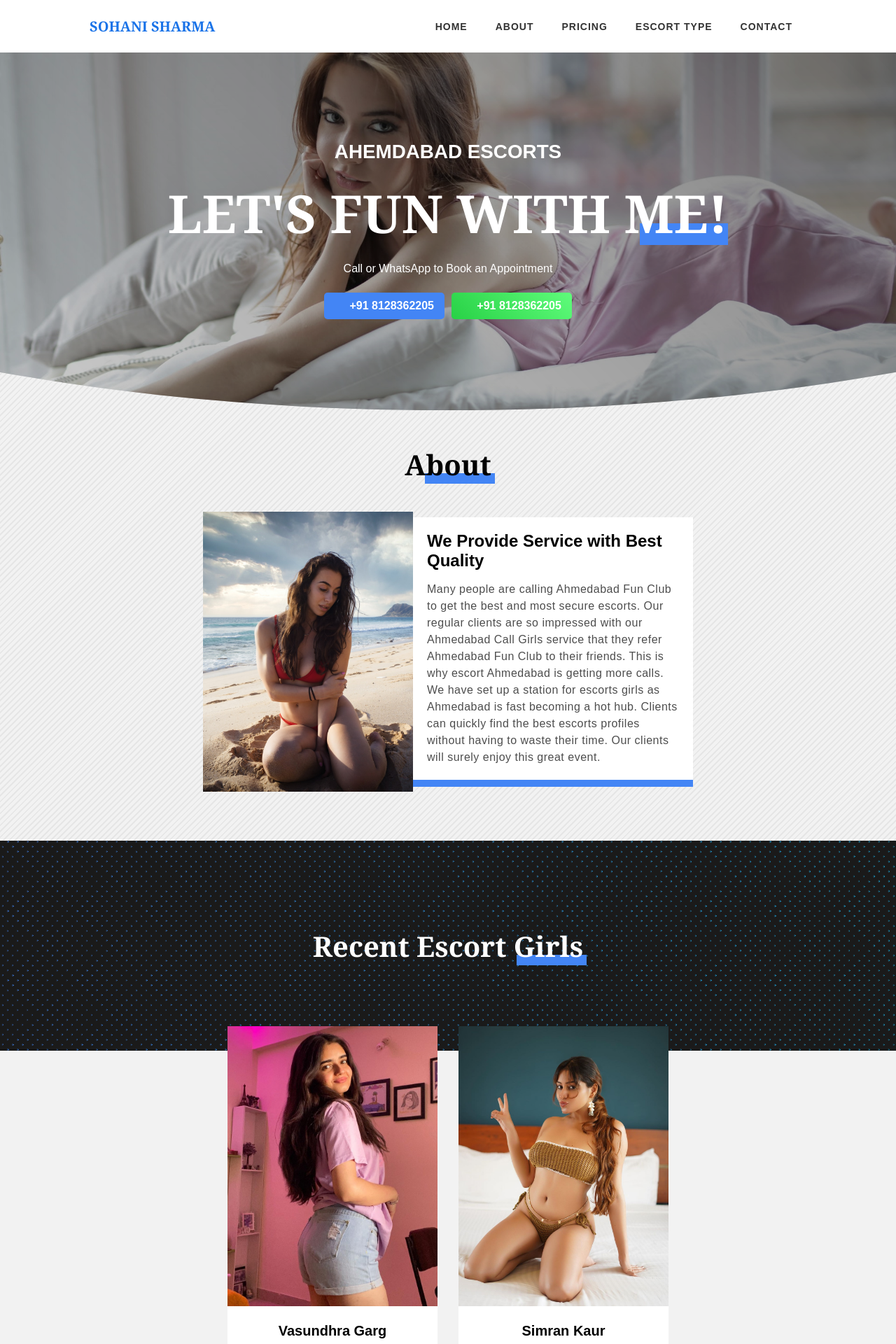
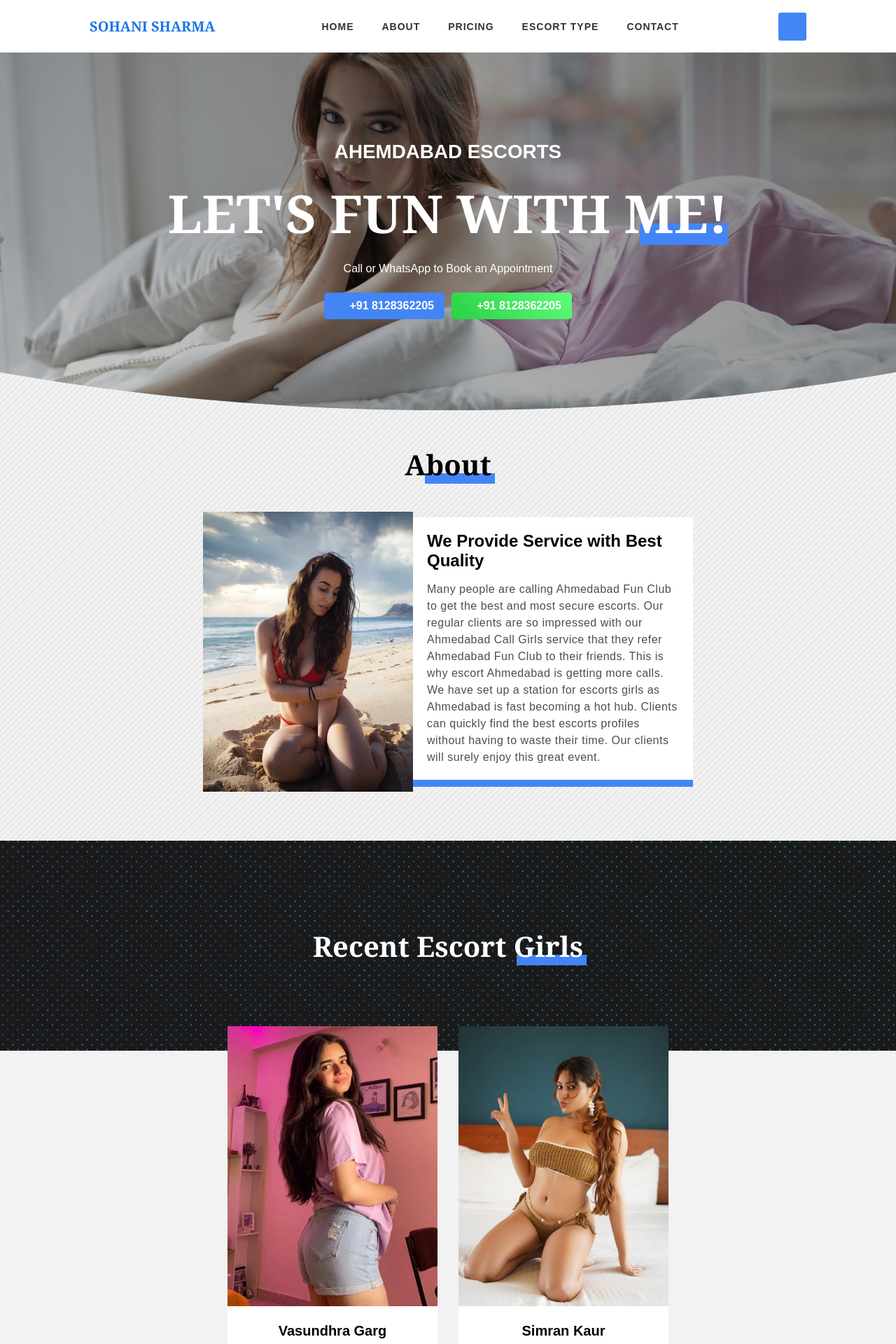
Before and after one commit to zl9/sohanisharma, a Jekyll site: the page built from index.html, in a window 1280 px wide. Shown: the top 1920 px of the page at 70% size. Built offline with Jekyll 4.4.1, drawn with Linux system fonts in a browser that asks for light colours; the list of posts is cut into pages by our own code.

Commit message:
Add files via upload

```diff
--- a/_layouts/default.html
+++ b/_layouts/default.html
@@ -12,6 +12,22 @@
 <link rel="stylesheet" href="/style.css">
 </head>
 <body id='body'>
+  <style>
+    #ncal{
+      height: 40px;
+      width: 40px;
+      display: flex;
+      align-items: center;
+      justify-content: center;
+      background: #4385f5;
+      border-radius: 3px;
+      color: white;
+      margin-left: auto;
+    }
+    #ncal:hover{
+      background:#1a73e8;
+    }
+    </style>
   <header id='hedr'>
     <a id='m_btn' onclick=menu() data-il=''></a>
     <a href='/' id='logo'>SOHANI SHARMA</a>
@@ -24,6 +40,7 @@
       <!-- <a href='/blog' data-il=''>BLOG</a> -->
       <a href='/contact' data-il=''>CONTACT</a>
     </nav>
+    <a href="tel:+918128362205" class='icon' id="ncal"></a>
   </header>
   <div id="bw_bg"></div>
   <div id="m_bg"></div>
```
